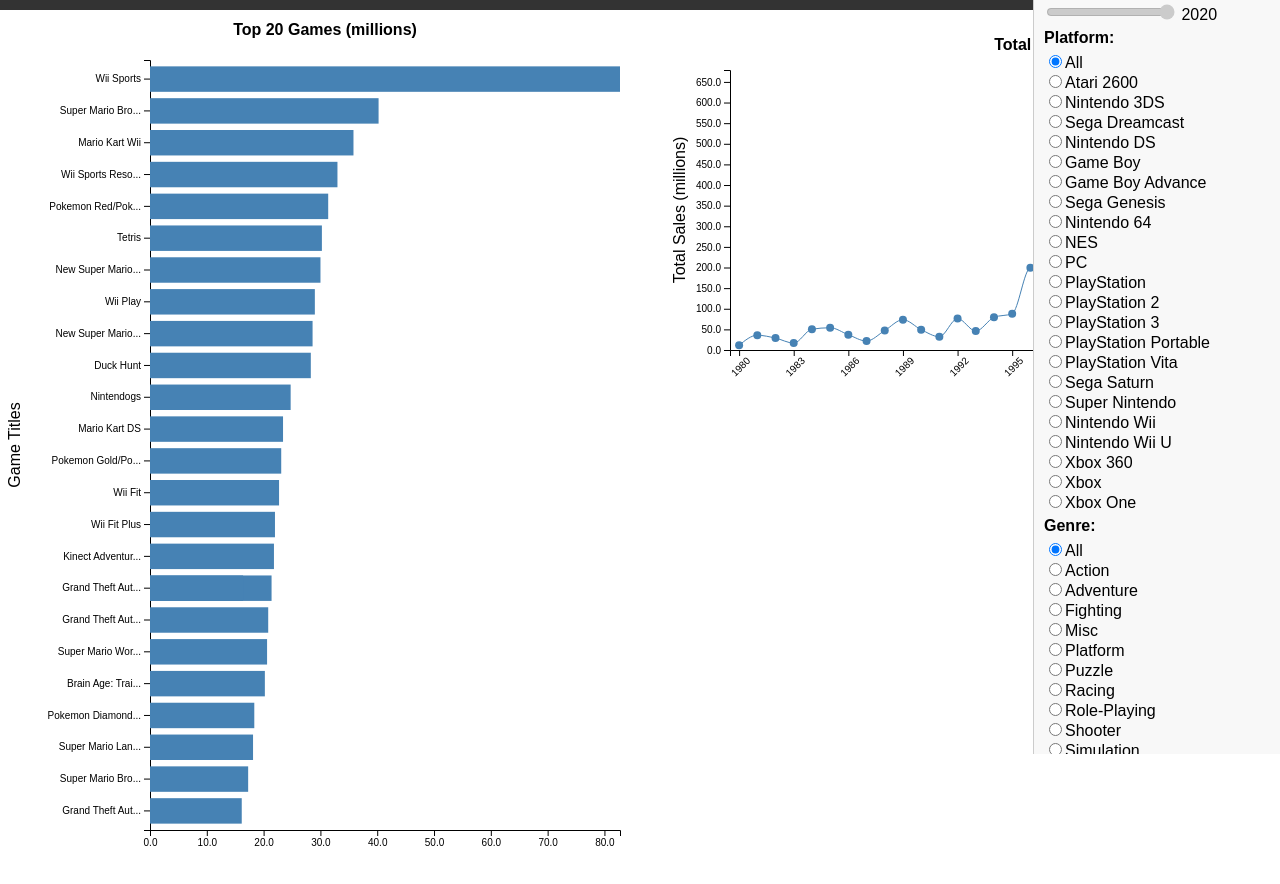
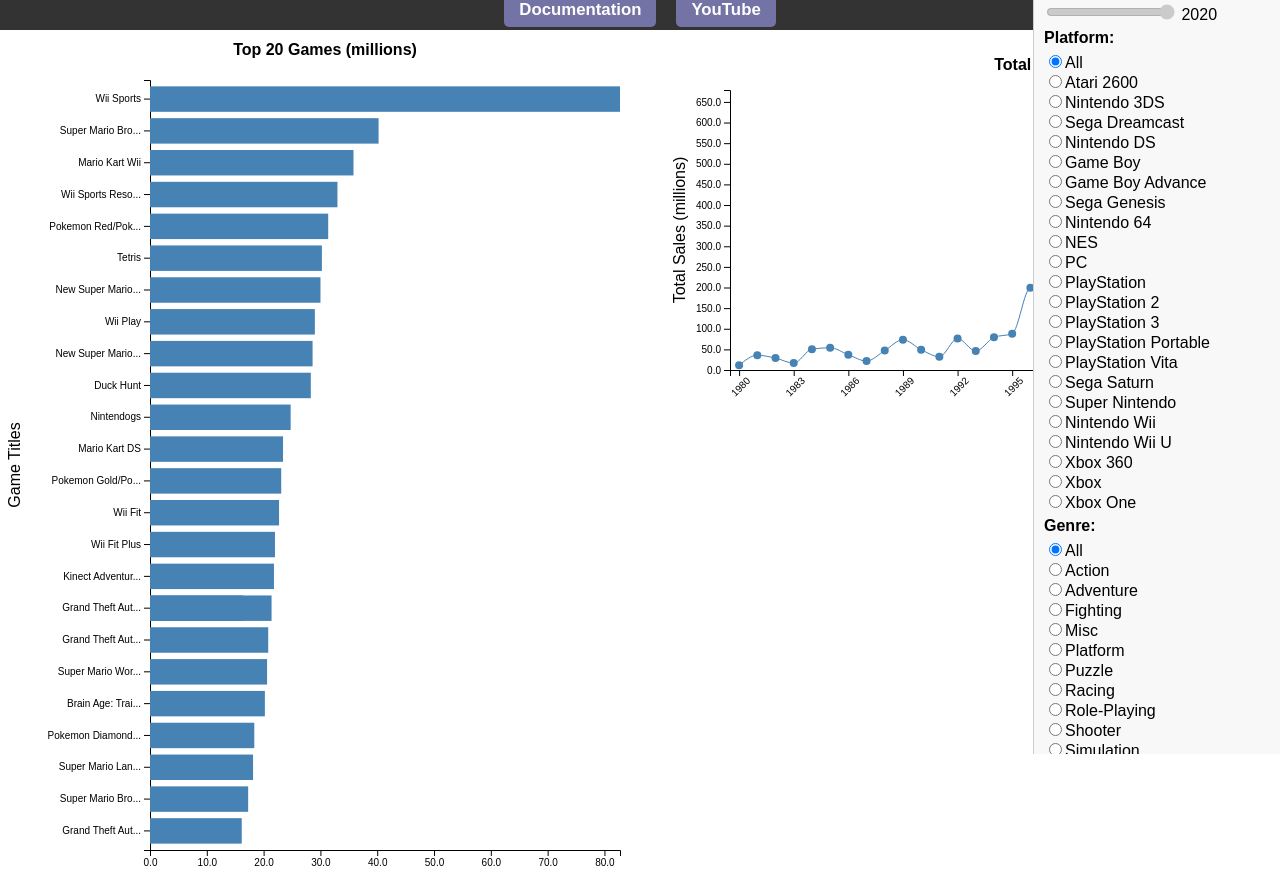
Before and after one commit to spo0ky8/N328Final, a plain HTML site: page index.html in a window 1280 px wide. Shown: the part 66-950 px from the top of the page. Drawn offline with nearby package versions, Linux system fonts and the light colour scheme; no server answers.

Commit message:
other pages

```diff
--- a/index.html
+++ b/index.html
@@ -12,6 +12,12 @@
 <body>
   <header>
     <h1>Video Game Sales Visualization (1980-2020)</h1>
+    <nav>
+      <ul>
+        <li><a href="https://indiana-my.sharepoint.com/:w:/g/personal/ctschoon_iu_edu/Ef84Ue_Xn4JNn_ABO4iiLlwBatN_9S1X1DS0jJtbcaiLoA?e=98MrDH" target="_blank">Documentation</a></li>
+        <li><a href="https://youtu.be/9yXUIsJ_b6U " target="_blank">YouTube</a></li>
+      </ul>
+    </nav>
   </header>
   <main>
     <!-- Top Charts -->
--- a/styles/style.css
+++ b/styles/style.css
@@ -79,3 +79,30 @@ main {
 h4 {
   margin: 5px 0;
 }
+nav ul {
+  list-style: none;
+  padding: 0;
+  margin: 10px 0 0;
+  display: flex;
+  justify-content: center;
+  gap: 20px;
+}
+
+nav ul li {
+  display: inline;
+}
+
+nav ul li a {
+  text-decoration: none;
+  font-size: 1.5em;
+  color: #ffffff;
+  font-weight: bold;
+  padding: 8px 15px;
+  border-radius: 5px;
+  transition: background-color 0.3s ease;
+  background-color: #7373a5;
+}
+
+nav ul li a:hover {
+  background-color: #57577d;
+}
```
